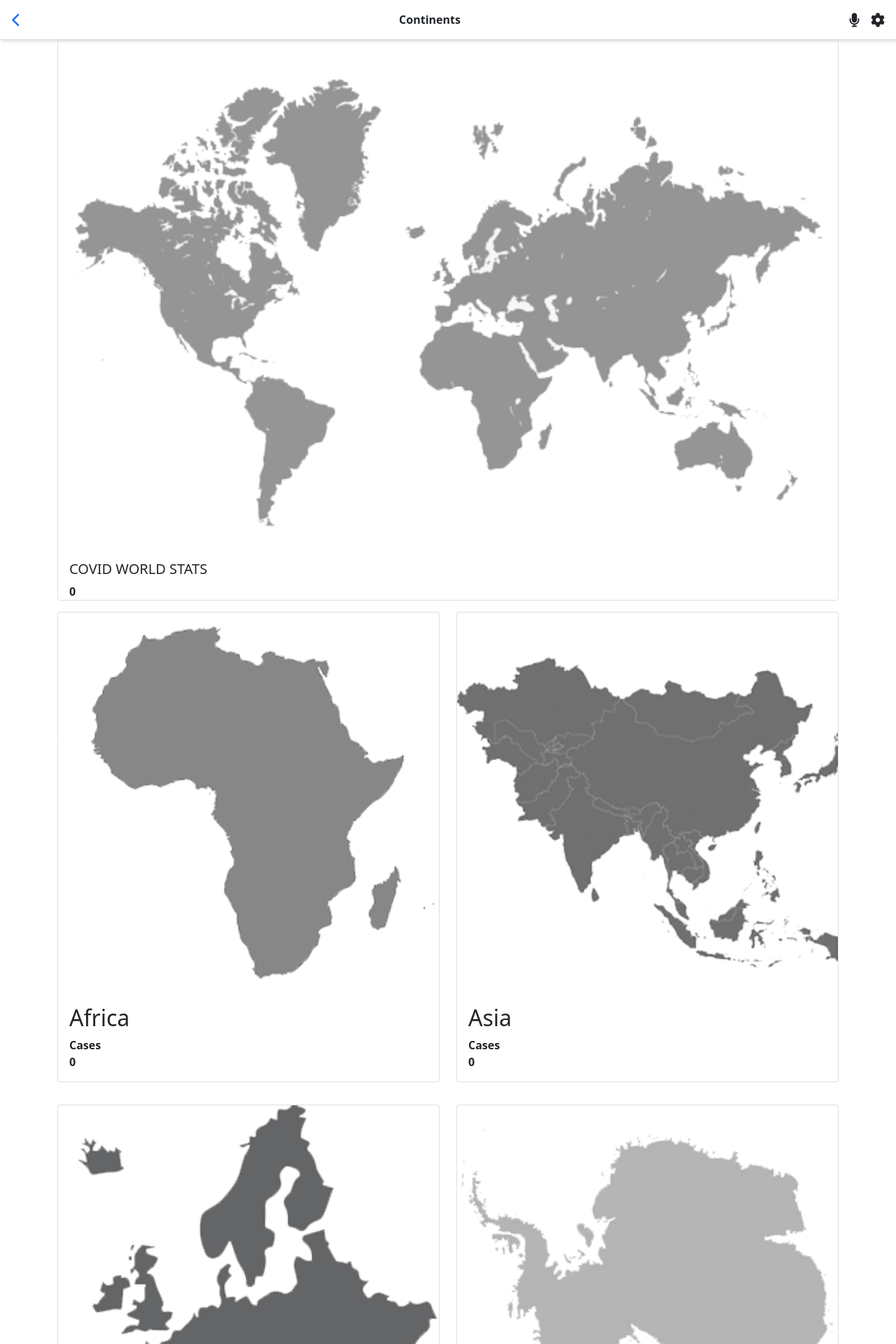
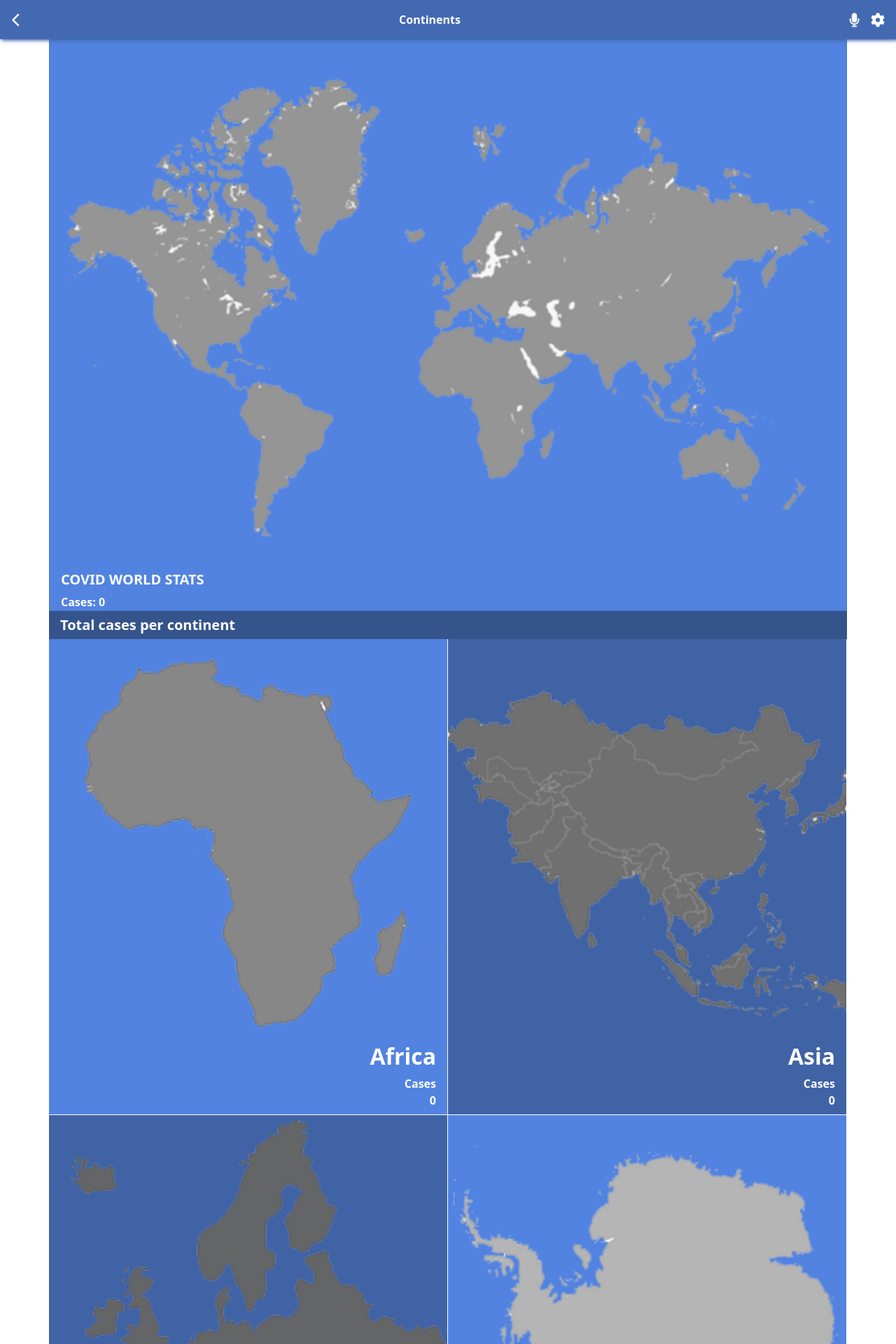
Before and after one commit to Felix45/covid-stats, a React (Create React App) app: page / in a window 1280 px wide. Shown: the top 1920 px of the page at 70% size. Built offline with nearby package versions, Linux system fonts and the light colour scheme; no server answers.

Commit message:
Add homepage css styling

```diff
--- a/src/components/Continent.js
+++ b/src/components/Continent.js
@@ -7,16 +7,16 @@ import { NavLink } from 'react-router-dom';
 const Continent = (props) => {
   const { region } = props;
   return (
-    <Col xs={6} className="my-3">
+    <Col xs={6} className={`m-0 p-0 continent ${region.name.toLowerCase()}`}>
       <Card>
         <NavLink to={`/continent/${region.name}`}>
-          <Card.Img src={`${process.env.PUBLIC_URL}/images/${region.image}`} />
+          <Card.Img className="pt-2" src={`${process.env.PUBLIC_URL}/images/${region.image}`} />
         </NavLink>
-        <Card.Body>
-          <div>
-            <h2>{region.name}</h2>
+        <Card.Body class="text-end mb-2">
+          <div className="mx-3">
+            <h2 className="fw-bold">{region.name}</h2>
           </div>
-          <div>
+          <div className="fw-bold mx-3">
             <strong>
               Cases
               <br />
--- a/src/components/ContinentList.js
+++ b/src/components/ContinentList.js
@@ -11,14 +11,17 @@ const ContinentList = (props) => {
 
   return (
     <Row>
-      <Col xs={12}>
+      <Col xs={12} className="p-0 slider">
         <Card>
           <Card.Img src={`${process.env.PUBLIC_URL}/images/world.png`} />
-          <Card.Title className="px-3">COVID WORLD STATS</Card.Title>
-          <Card.Text className="p-3 py-0">
-            <strong>{total.toLocaleString('en-US')}</strong>
+          <Card.Title className="px-3 fw-bold">COVID WORLD STATS</Card.Title>
+          <Card.Text className="p-3 py-0 fw-bold">
+            <strong>{`Cases: ${total.toLocaleString('en-US')}`}</strong>
           </Card.Text>
         </Card>
+      </Col>
+      <Col xs={12} className="p-3 py-2 title-strip">
+        <h5 className="fw-bold m-0">Total cases per continent</h5>
       </Col>
       {
       regions.map((region) => (
--- a/src/components/CountryView.js
+++ b/src/components/CountryView.js
@@ -14,7 +14,7 @@ const CountryView = () => {
 
   return (
     <Container>
-      <Row>
+      <Row className="slider">
         <Col xs={6}>
           <Card>
             <Card.Img src={`${process.env.PUBLIC_URL}/images/${continent.toLowerCase()}.png`} />
--- a/src/index.css
+++ b/src/index.css
@@ -16,6 +16,15 @@ body {
   -moz-osx-font-smoothing: grayscale;
 }
 
+:root {
+  --white: #fff;
+  --menuBarBlue: #4369b2;
+  --sliderBlue: #5283e0;
+  --stripBlue: #35548b;
+  --leftMap: #446ab3;
+  --rightMap: #4063a5;
+}
+
 code {
   font-family:
     source-code-pro,
@@ -32,15 +41,50 @@ header {
   right: 0;
   z-index: 9999;
   position: sticky;
-  background-color: #fff;
-  border-bottom: 1px solid #ddd;
-  box-shadow: 2px 2px 5px #ddd;
+  color: var(--white);
+  background-color: var(--menuBarBlue);
+  box-shadow: 2px 2px 5px var(--menuBarBlue);
 }
 
 nav ul {
   margin: 0;
   padding: 0;
   list-style-type: none;
+}
+
+nav ul span {
+  color: var(--white);
+}
+
+.slider .card {
+  color: var(--white);
+  border-radius: 0;
+  background-color: var(--sliderBlue);
+}
+
+.title-strip {
+  color: var(--white);
+  background-color: var(--stripBlue);
+}
+
+.continent .card {
+  border-radius: 0;
+  border-top: none;
+  border-left: none;
+  border-color: var(--white);
+  background-color: transparent;
+}
+
+.continent {
+  color: var(--white);
+  background-color: var(--sliderBlue);
+}
+
+.continent.asia,
+.continent.europe,
+.continent.south,
+.continent.oceania {
+  background-color: var(--rightMap);
 }
 
 .map-wrapper {
```
